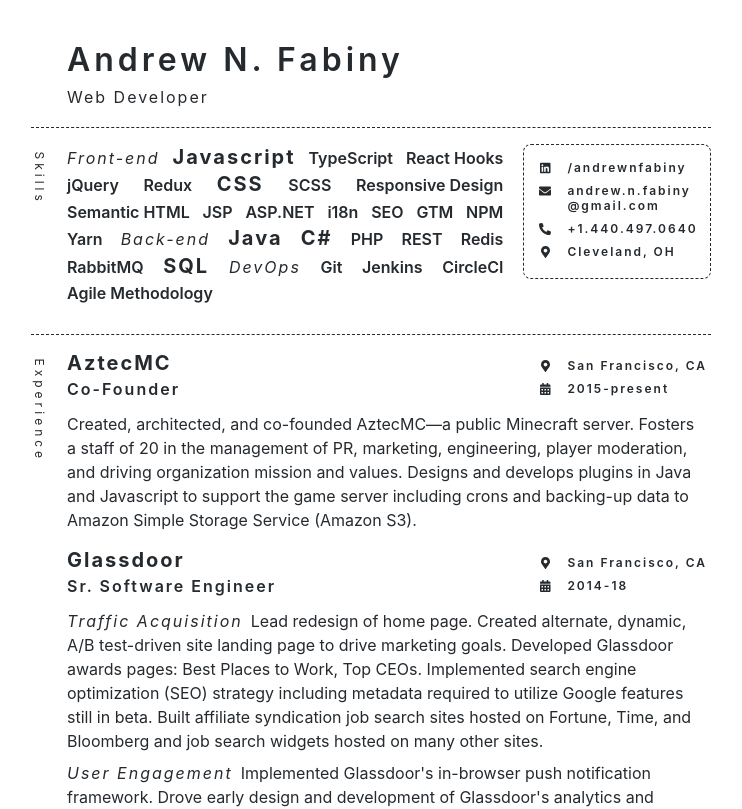
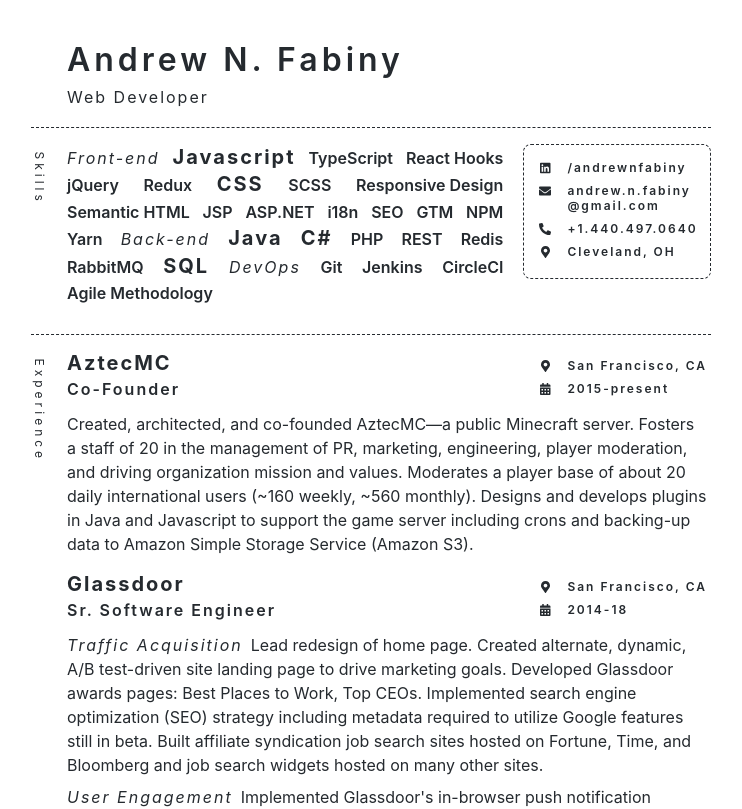
Before and after one commit to NShadeIV/resume, a React (Create React App) app: page / in a window 1280 px wide. Shown: the top 809 px of the page, without its empty margins (269-1011 px from the left). Built offline with nearby package versions, Linux system fonts and the light colour scheme.

Commit message:
added numbers to aztecmc role

```diff
--- a/src/App.tsx
+++ b/src/App.tsx
@@ -153,6 +153,7 @@
         <p>
           Created, architected, and co-founded AztecMC&mdash;a public Minecraft server.
           Fosters a staff of 20 in the management of PR, marketing, engineering, player moderation, and driving organization mission and values.
+          Moderates a player base of about 20 daily international users (~160 weekly, ~560 monthly).
           Designs and develops plugins in Java and Javascript to support the game server including crons and backing-up data to Amazon Simple Storage Service (Amazon S3).
         </p>
       </ResumeSection>
```
